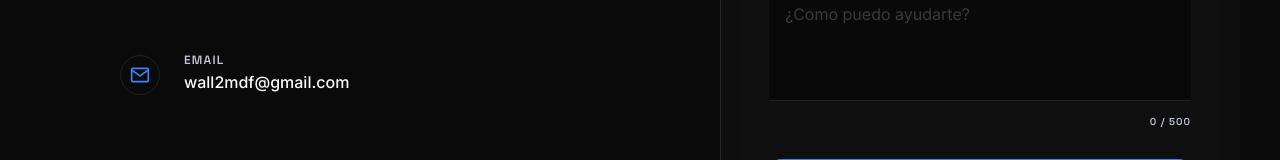
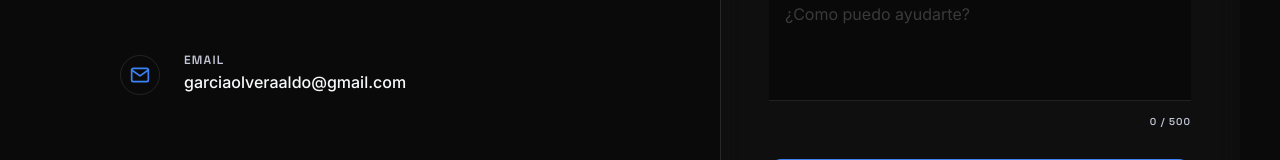
Before and after one commit to wall213/Portafolio, a React (Vite) app: page / in a window 1280 px wide. Shown: the part 3734-3894 px from the top of the page. Built offline with nearby package versions, Linux system fonts and the light colour scheme.

Commit message:
main - AGO - email nuevo

```diff
--- a/src/components/Contact.jsx
+++ b/src/components/Contact.jsx
@@ -16,7 +16,7 @@ const Contact = () => {
               <MethodIcon><IconEmail /></MethodIcon>
               <MethodDetails>
                 <span className="label-caps">EMAIL</span>
-                <a href="mailto:wall2mdf@gmail.com">wall2mdf@gmail.com</a>
+                <a href="mailto:garciaolveraaldo@gmail.com">garciaolveraaldo@gmail.com</a>
               </MethodDetails>
             </ContactMethod>
           </ContactMethods>
```
